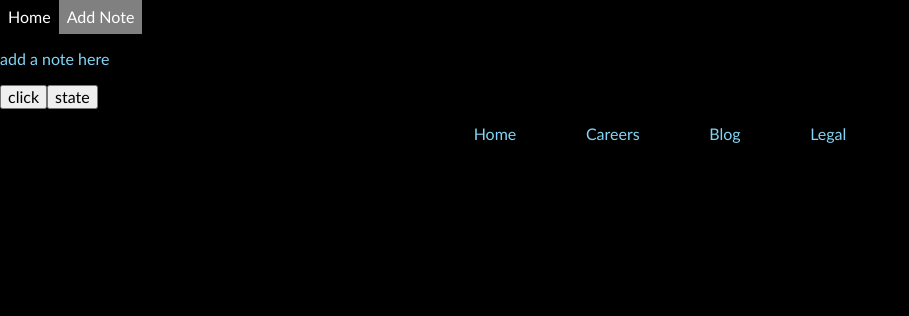
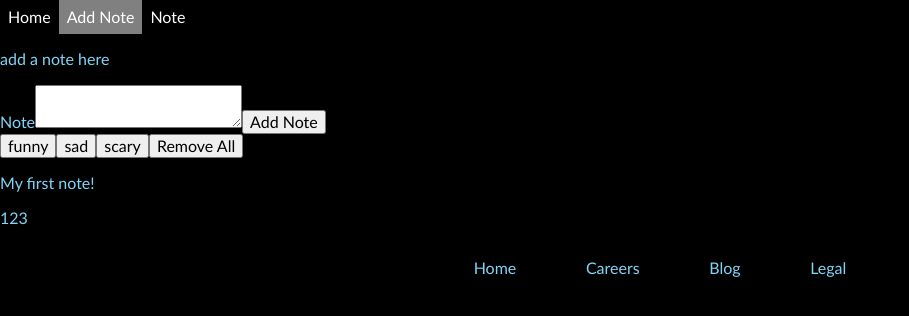
Before and after one commit to InstantCole/note-app, a React app: page /add-note in a window 1280 px wide. Shown: the top 316 px of the page, without its empty margins (0-909 px from the left). Built offline with nearby package versions, Linux system fonts and the light colour scheme; the HTML template or start-up script is replaced by a standard one.

Commit message:
redux working

```diff
--- a/package.json
+++ b/package.json
@@ -15,6 +15,7 @@
     "@babel/core": "^7.14.6",
     "@babel/preset-env": "^7.14.5",
     "@babel/preset-react": "^7.14.5",
+    "@reduxjs/toolkit": "^1.6.0",
     "babel-loader": "^8.2.2",
     "babel-plugin-transform-object-rest-spread": "^6.26.0",
     "css-loader": "^5.2.6",
--- a/src/actions/noteActions.js
+++ b/src/actions/noteActions.js
@@ -1,9 +1,13 @@
-export const addNote = ({ note }) => ({
+export const addNote = (note) => ({
     type: 'ADD_NOTE',
     note
 })
 
-export const deleteNote = ({ id }) => ({
+export const deleteNote = (id) => ({
     type: 'DELETE_NOTE',
     id
 })
+
+export const removeAllNotes = () => ({
+    type: 'REMOVE_ALL_NOTES'
+})
--- a/src/navigation/AppNavigation.js
+++ b/src/navigation/AppNavigation.js
@@ -14,6 +14,11 @@ const AppNavigation = () => (
                 Add Note
                     </li>
         </NavLink>
+        <NavLink to="/note/123" activeClassName="active">
+            <li className="nav-bar-item">
+                Note
+                    </li>
+        </NavLink>
 
     </ul>
 </nav>
--- a/src/pages/AddNote.js
+++ b/src/pages/AddNote.js
@@ -1,23 +1,80 @@
-import React from 'react'
-import { useDispatch, useSelector, connect } from 'react-redux'
-import { addNote } from '../actions/noteActions'
-import configureStore from '../store/configureStore'
+import React, { useState, useEffect } from 'react'
+import { useDispatch, useSelector } from 'react-redux'
+import { nanoid } from '@reduxjs/toolkit'
+import { addNote, removeAllNotes } from '../reducers/notesSlice'
 
-const store = configureStore()
+const AddNote = (props) => {
 
-function AddNote (props) {
+
+    const [tagslist, setTagsList] = useState([])
+    const [note, setNote] = useState('')
     const dispatch = useDispatch()
-    const showState = () => {
-        console.log(store.getState())
+    const notes = useSelector(state => state.notes)
+
+
+    const onNoteChange = e => {
+        const pattern = /[^a-zA-Z-]+/
+        const wordArray = e.target.value.split(pattern).filter(word => word.length > 2)
+        setNote(e.target.value)
+        console.log(wordArray)
+
+    }
+
+    const onSubmitNote = e => {
+        e.preventDefault()
+        dispatch(addNote({ noteId: nanoid(), noteContent: note, noteTags: tagslist}))
+        setNote('')
+        setTagsList([])
+        console.log(notes)
+    }
+
+    const handleTagChoice = e => {
+        setTagsList(prevTags => {
+            if (prevTags.find(element => element === e.target.innerText) === undefined) {
+                prevTags.push(e.target.innerText)
+                return prevTags
+            }
+            return prevTags
+        })
+        console.log(tagslist)
     }
 
 
-    return(
+
+
+    const notesList = notes.map(note => (<div><p>{note.noteContent}</p><p>{note.noteId}</p></div>))
+
+
+
+
+
+
+
+
+
+
+
+    return (
         <div>
-        <p>add a note here</p>
-        <button onClick={() => store.dispatch(addNote({note: "dispatch world"}))}>click</button>
-        <button onClick={showState}>state</button>
+            <p>add a note here</p>
+            <form>
+                <label htmlFor="note">Note</label>
+                <textarea
+                    type="text"
+                    id="note"
+                    name="note"
+                    value={note}
+                    onChange={onNoteChange}
+                />
+                <button onClick={(e) => onSubmitNote(e)}>Add Note</button>
 
+            </form>
+            <button onClick={(e) => handleTagChoice(e)}>funny</button>
+            <button onClick={(e) => handleTagChoice(e)}>sad</button>
+            <button onClick={(e) => handleTagChoice(e)}>scary</button>
+
+            <button onClick={() => dispatch(removeAllNotes())}>Remove All</button>
+            {notesList}
         </div>
     )
 }
--- a/src/pages/Home.js
+++ b/src/pages/Home.js
@@ -1,8 +1,17 @@
 import React from 'react'
+import { Link } from 'react-router-dom'
+import { useSelector } from 'react-redux'
 
 const Home = () => {
-    return(
-        <p>homepage</p>
+    const notes = useSelector(state => state.notes)
+    const noteList = notes.map((note) => (
+        <Link to={`/note/${note.noteId}`}>Note</Link>
+    ))
+    return (
+        <div>
+            <p>homepage</p>
+            {noteList}
+        </div>
     )
 }
 
--- /dev/null
+++ b/src/pages/Note.js
@@ -0,0 +1,21 @@
+import React from 'react'
+import { useDispatch, useSelector } from 'react-redux'
+
+
+const Note = (props) => {
+    console.log(props)
+
+    const { noteId } = props.match.params
+    console.log(noteId)
+    const thisNote = useSelector(state =>
+        state.notes.find(note => note.noteId === noteId ))
+
+
+      console.log(thisNote)
+
+    return(
+        <p>{thisNote.noteContent}</p>
+    )
+}
+
+export default Note
--- a/src/reducers/notesReducer.js
+++ /dev/null
@@ -1,14 +0,0 @@
-const defaultNotesState = [{note: "first note"}]
-
-export default (state = defaultNotesState, action) => {
-    switch (action.type) {
-        case 'ADD_NOTE':
-            return [
-                ...state,
-                action.note
-            ]
-        default:
-            return state
-    }
-
-}
--- /dev/null
+++ b/src/reducers/notesSlice.js
@@ -0,0 +1,19 @@
+import { createSlice } from "@reduxjs/toolkit"
+
+export const notesSlice = createSlice({
+    name: 'notes',
+    initialState: [{
+        noteId: "123",
+        noteContent: "My first note!",
+        noteTags: ["fun"]
+    }],
+    reducers: {
+        addNote: (state, action) => void(state.push(action.payload)),
+        removeAllNotes: state => state = [],
+
+    }
+})
+
+export const { addNote, removeAllNotes } = notesSlice.actions
+
+export default notesSlice.reducer
--- a/src/routes/AppRouter.js
+++ b/src/routes/AppRouter.js
@@ -1,15 +1,16 @@
 import React from 'react'
 import { Provider } from 'react-redux'
 import { BrowserRouter, Route, Switch } from 'react-router-dom'
-import configureStore from '../store/configureStore'
+import store from '../store/store'
 import Layout from '../components/Layout'
 import Home from '../pages/Home'
 import AddNote from '../pages/AddNote'
+import Note from '../pages/Note'
 import AppNavigation from '../navigation/AppNavigation'
 
 
 const Router = () => (
-    <Provider store={configureStore()}>
+    <Provider store={store}>
         <Layout>
             <BrowserRouter  >
                 <div>
@@ -17,7 +18,7 @@ const Router = () => (
                     <Switch>
                         <Route path='/' component={Home} exact={true} />
                         <Route path='/add-note' component={AddNote} />
-                        <Route component={Home}/>
+                        <Route path='/note/:noteId' component={Note}/>
                     </Switch>
                 </div>
 
--- a/src/store/configureStore.js
+++ /dev/null
@@ -1,12 +0,0 @@
-import { createStore, combineReducers } from 'redux'
-import notesReducer from '../reducers/notesReducer'
-
-
-export default () => {
-    const store = createStore(
-        combineReducers({
-                notes: notesReducer
-            })
-    )
-    return store
-}
--- /dev/null
+++ b/src/store/store.js
@@ -0,0 +1,9 @@
+import { configureStore } from '@reduxjs/toolkit'
+import notesReducer from '../reducers/notesSlice'
+
+
+export default configureStore({
+    reducer: {
+        notes: notesReducer
+    }
+})
```
Also changed, not shown: 1 other file (tests, documents, lock files or other folders).
